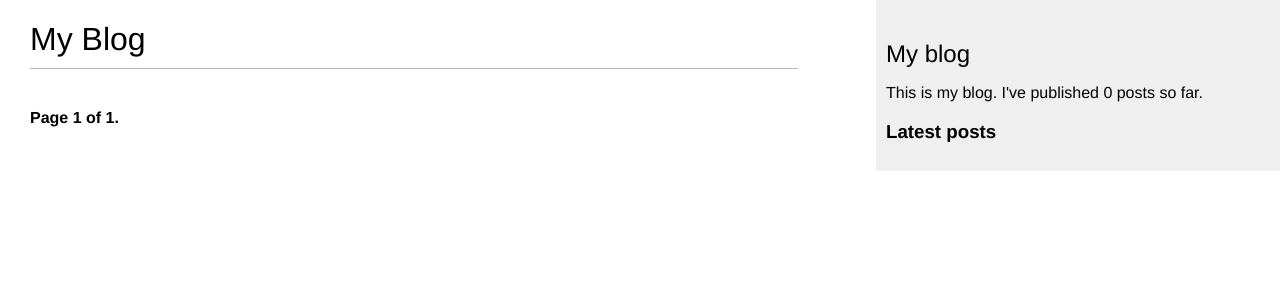
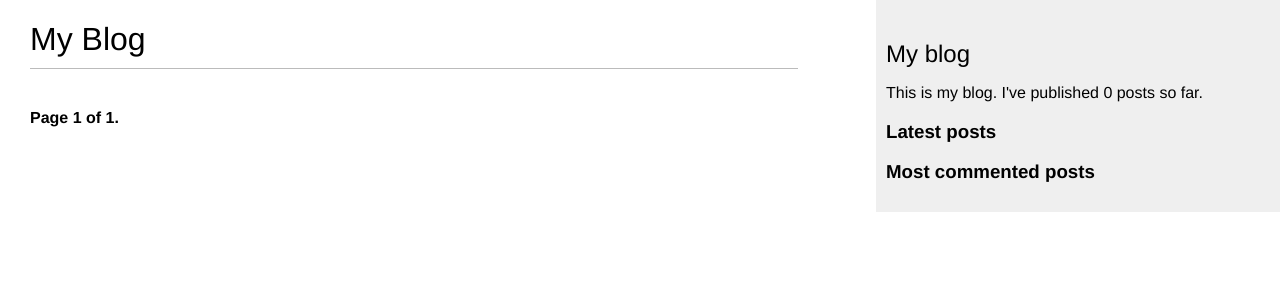
Before and after one commit to amitmodi06/Django_Blog_App, a Django app: page /blog/ in a window 1280 px wide. Shown: the top 300 px of the page. Run offline with Django 5.2, Linux system fonts and the light colour scheme; data that the repository does not hold is empty.

Commit message:
Created template tag to return most commented posts and displayed them in the sidebar

```diff
--- a/blog/templates/blog/base.html
+++ b/blog/templates/blog/base.html
@@ -17,7 +17,16 @@
             I've published {% total_posts %} posts so far.
         </p>
         <h3>Latest posts</h3>
-        {% show_latest_posts 3 %}
+        {% show_latest_posts 10 %}
+        <h3>Most commented posts</h3>
+        {% get_most_commented_posts as most_commented_posts %}
+        <ul>
+            {% for post in most_commented_posts %}
+                <li>
+                    <a href="{{ post.get_absolute_url }}">{{ post.title }}</a>
+                </li>
+            {% endfor %}
+        </ul>
     </div>
 </body>
 </html>
--- a/blog/templatetags/blog_tags.py
+++ b/blog/templatetags/blog_tags.py
@@ -1,5 +1,6 @@
 from django import template
 from ..models import Post
+from django.db.models import Count
 
 register = template.Library()
 
@@ -12,3 +13,8 @@ def total_posts():
 def show_latest_posts(count=5):
     latest_posts = Post.published.order_by('-publish')[:count]
     return {'latest_posts':latest_posts}
+
+
+@register.simple_tag
+def get_most_commented_posts(count=5):
+    return Post.published.annotate(total_comments=Count('comments')).order_by('-total_comments')[:count]
```
